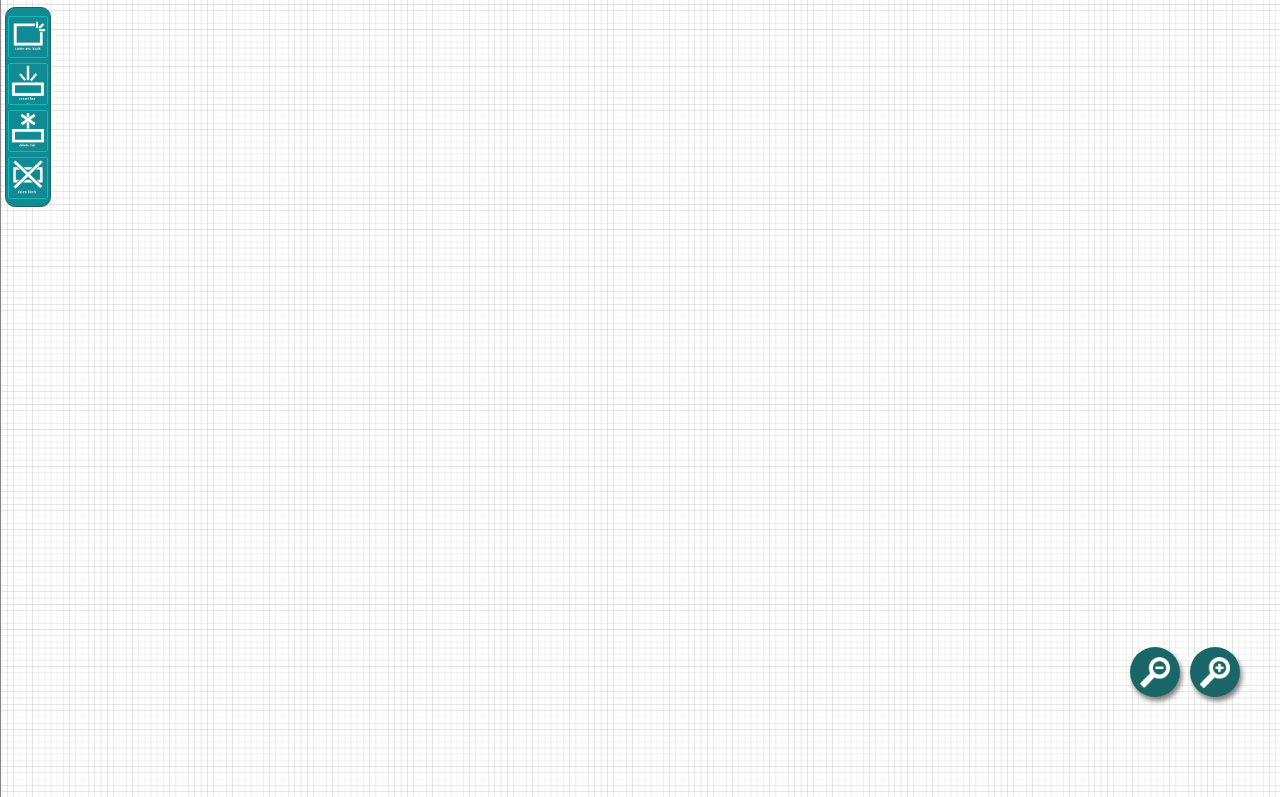
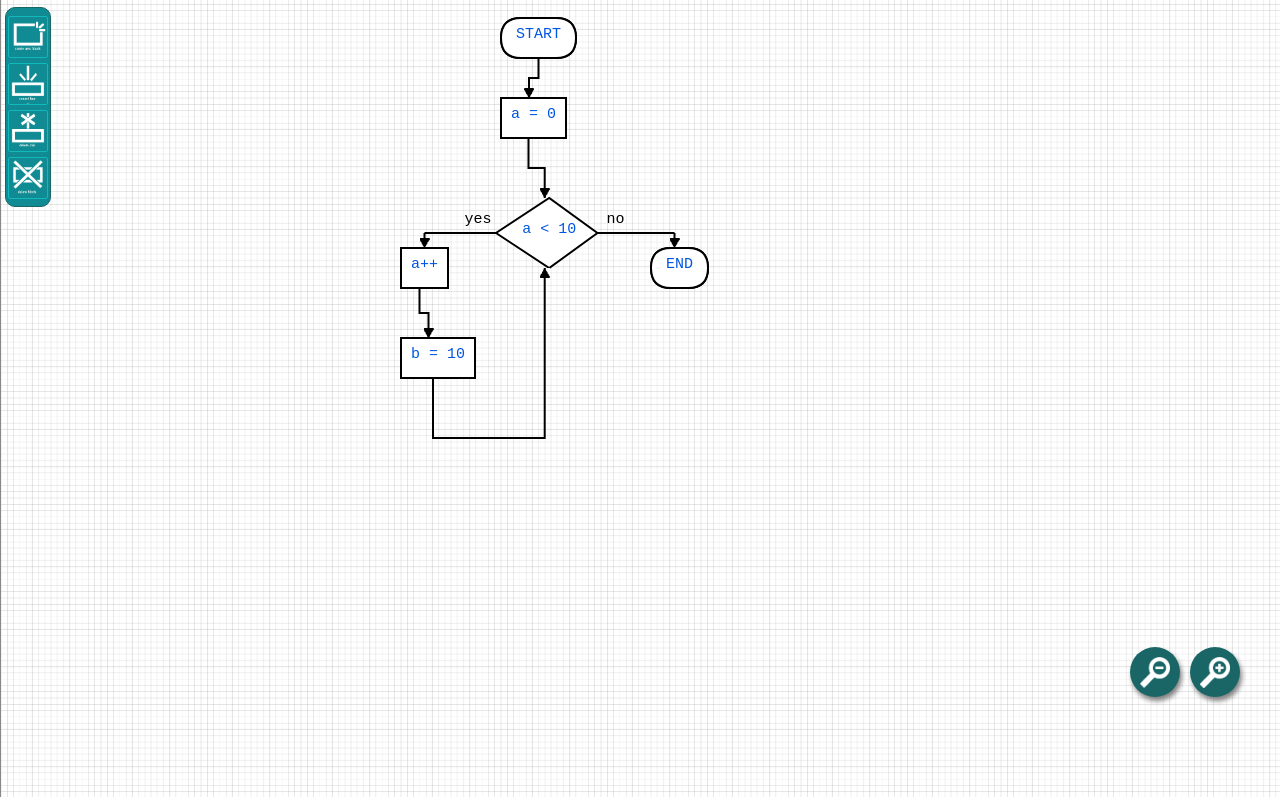
Before and after one commit to LuisAraujo/Translate-Flow-Code, a plain HTML site: page project.html in a window 1280 px wide. Shown: the part 63-860 px from the top of the page. Drawn offline with Linux system fonts and the light colour scheme.

Commit message:
fix bug of multiple process in loop block

```diff
--- /dev/null
+++ b/contoller/engine_flow-test.js
@@ -0,0 +1,50 @@
+/*Class of Test EngineFlow*/
+EngineFlowTest = function(){
+}
+
+EngineFlowTest .prototype.caseTestLoop = function(){
+		var s = new StartEnd(canvas.width/2,10, ctx, "Start");
+	ef.addBlock(s);
+	s.y = 20
+	s.x = 500
+	var p = new Process(0, 0 , ctx, "a = 0");
+	p.y = 100;
+	p.x = 500;
+
+	s.addLink(p);
+	ef.addBlock(p);
+
+	var d = new Decision(0,0, ctx, "a < 10" );
+	d.y = 200;
+	d.x = 500;
+	d.havelinktome=2;
+	d.type = "loop"
+
+	p.addLink(d);
+	ef.addBlock(d);
+
+
+	var p2 = new Process(0, 0 , ctx, "a++");
+	p2.y = 250;
+	p2.x = 400;
+
+	d.addLink(p2);
+	ef.addBlock(p2);
+
+
+	var p3 = new Process(0, 0 , ctx, "b = 10");
+	p3.y = 340;
+	p3.x = 400;
+
+	ef.addBlock(p3);
+	p2.addLink(p3);
+	p3.addLink(d);
+
+
+	var e = new StartEnd(canvas.width/2,10, ctx, "End");
+	e.y = 250
+	e.x = 650
+
+	d.addLink(e);
+	ef.addBlock(e);
+}
--- a/contoller/translate_code.js
+++ b/contoller/translate_code.js
@@ -21,6 +21,7 @@ TranslateCode.prototype.getCommands = function(stackBlock){
 
 		//em caso de ser uma decisão
 		if((command.getType() == "decision") || (command.getType() == "loop")){
+
 				textCommandsDecision = [4];
 				textCommandsDecision[0] = command.getType();
 				textCommandsDecision[1] = command.command;
@@ -46,9 +47,13 @@ TranslateCode.prototype.getCommands = function(stackBlock){
 						 tempStackBlock.splice(i, 1);
 						}
 					}
+					console.log(command2);
+					//caso tenha outra subdecisão
+					if ((command2.links != undefined) && (command2.links.length > 0 ))
+						command2 =  command2.links[0];
+					else
+						command2 = null;
 
-					//caso tenha outra subdecisão
-					command2 =  command2.linkyes;
 				};
 
 				//coloca o comando no vetor
@@ -88,12 +93,11 @@ TranslateCode.prototype.getCommands = function(stackBlock){
 
 /*Traduz o comando gerado pelo getCommands  em código javascript*/
 TranslateCode.prototype.translateToCode = function(commands, language, tab){
-
+	//console.log(commands);
 	var code = "";
 	var currentcode;
 
 	for(var i = 0; i<commands.length; i++){
-
 
 		if(typeof commands[i] == "string"){
 			currentcode = commands[i].split(":");
--- a/project.html
+++ b/project.html
@@ -109,6 +109,7 @@
 <script src="model/InOutput.js"></script>
 <script src="contoller/msg-error-manager.js"></script>
 <script src="contoller/engine_flow.js"></script>
+<script src="contoller/engine_flow-test.js"></script>
 <script src="contoller/translate_code.js"></script>
 <script src="view/view_mainpage.js"></script>
 
--- a/view/view_mainpage.js
+++ b/view/view_mainpage.js
@@ -45,6 +45,8 @@ const MSG_CONTAINER_ERRO = $("#container-text-msg-for-user");
 ef = new EngineFlow();
 ef.start();
 
+eftest = new EngineFlowTest();
+eftest.caseTestLoop();
 
 
 window.onkeydown = function(e){
@@ -311,6 +313,7 @@ canvas.addEventListener('mousedown', function (evt) {
 			if( (ef.linkingblocks) && (old_selectedBlock != null)) {
 
 				ef.selectedBlock = arrayBlocks[i];
+				//mudar lógica para o método de add link
 				if(ef.selectedBlock.type == "decision"){
 					if(ef.selectedBlock.havelinktome == 1){
 						ef.selectedBlock.type = "loop";
```
